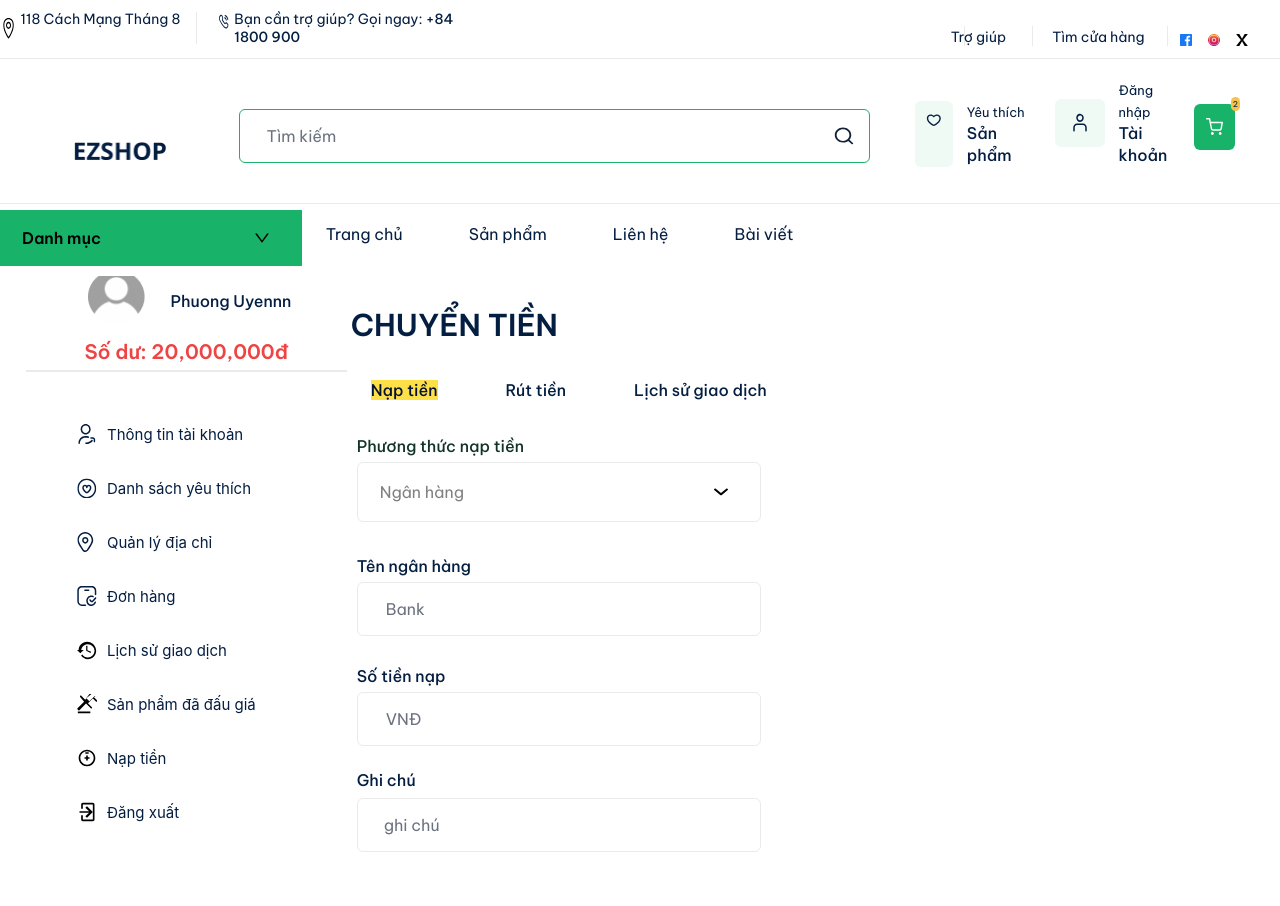
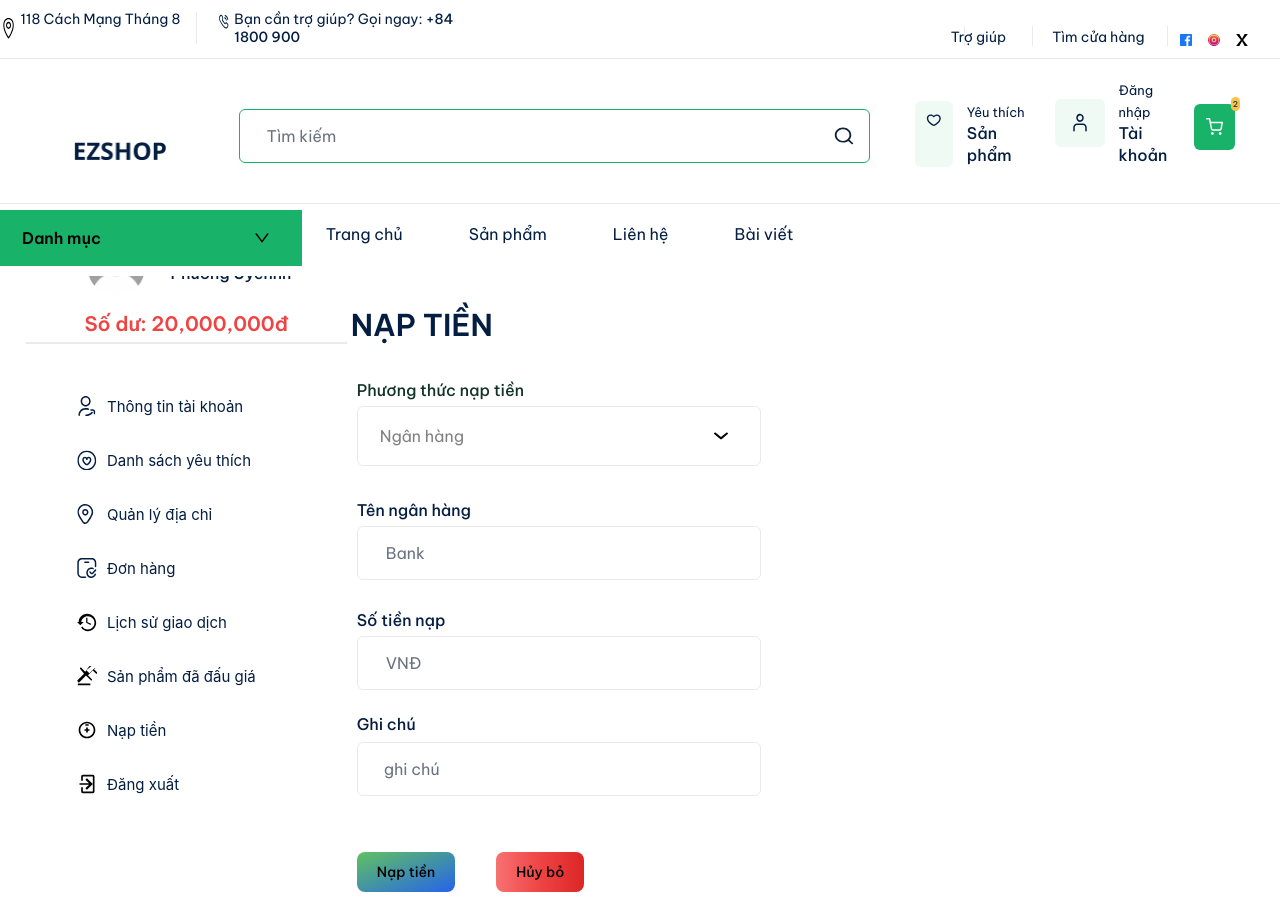
Before and after one commit to NguyenDucAnh1908/second-hand-auction-system, a React (Vite) app in the folder second-hand-auction-system_FE/: page /DepositMoney in a window 1280 px wide. Shown: the top 906 px of the page. Built offline with nearby package versions, Linux system fonts and the light colour scheme.

Commit message:
fix button

```diff
--- a/second-hand-auction-system_FE/src/App.jsx
+++ b/second-hand-auction-system_FE/src/App.jsx
@@ -12,6 +12,7 @@
 import TestAPI from "pages/TestAPI.jsx";
 import ProfileDetailPage from "pages/ProfileDetail";
 import DepositMoneyPage from "pages/DepositMoney";
+import TestComponent from "./components/TestComponent.jsx";
 
 function App() {
   return (
@@ -27,6 +28,7 @@
         <Route path="Test" index element={<TestAPI />} />
         <Route path="ProfileDetail" index element={<ProfileDetailPage />} />
         <Route path="DepositMoney" index element={<DepositMoneyPage />} />
+        <Route path="TestComponent" index element={<TestComponent />} />
       </Route>
     </Routes>
   );
--- /dev/null
+++ b/second-hand-auction-system_FE/src/components/TestComponent.jsx
@@ -0,0 +1,32 @@
+import React from 'react';
+import { Button } from 'antd';
+import { Heading } from './Heading/index.jsx';
+
+const TestComponent = () => {
+    return (
+        <div className="mt-14 flex items-center gap-[33px]">
+            {/*<Button*/}
+            {/*    type="dashed"*/}
+            {/*    className="min-w-[114px] rounded-md border border-solid border-red-700 bg-red-500 text-white*/}
+            {/*        hover:bg-white hover:text-red-500 transition duration-200"*/}
+            {/*>*/}
+            {/*    Nạp tiền*/}
+            {/*</Button>*/}
+            <button type="button"
+                    className="text-white bg-gradient-to-br from-green-400 to-blue-600 hover:bg-gradient-to-bl focus:ring-4 focus:outline-none focus:ring-green-200 dark:focus:ring-green-800 font-medium rounded-lg text-sm px-5 py-2.5 text-center me-2 mb-2">
+                Nạp tiền
+            </button>
+            <button type="button"
+                    className="text-white bg-gradient-to-r from-red-400 via-red-500 to-red-600 hover:bg-gradient-to-br focus:ring-4 focus:outline-none focus:ring-red-300 dark:focus:ring-red-800 font-medium rounded-lg text-sm px-5 py-2.5 text-center me-2 mb-2">
+                Hủy bỏ
+            </button>
+
+
+            <Heading as="p" className="text-[16px] font-normal text-blue_gray-600">
+                Hủy bỏ
+            </Heading>
+        </div>
+    );
+}
+
+export default TestComponent;
--- /dev/null
+++ b/second-hand-auction-system_FE/src/components/TransferMoneyOption/index.jsx
@@ -0,0 +1,22 @@
+import React from 'react';
+import {Button} from "../Button/index.jsx";
+import {Heading} from "../Heading/index.jsx";
+
+const AccountOptions = () => {
+    return (
+        <div className="mt-14 flex items-center gap-[33px]">
+            <Button
+                size="lg"
+                shape="round"
+                className="min-w-[114px] rounded-md border border-solid border-green-a700 px-[23px] sm:px-5 bg-green-500 text-white"
+            >
+                Nạp tiền
+            </Button>
+
+            <Heading as="p" className="text-[16px] font-normal text-blue_gray-600">
+                Hủy bỏ
+            </Heading>
+        </div>
+    )
+}
+export default AccountOptions;
--- a/second-hand-auction-system_FE/src/pages/DepositMoney/index.jsx
+++ b/second-hand-auction-system_FE/src/pages/DepositMoney/index.jsx
@@ -52,16 +52,16 @@
                                 as="h3"
                                 className="text-[30px] font-semibold uppercase text-blue_gray-900_01 md:text-[28px] sm:text-[26px]"
                             >
-                                Chuyển tiền
+                                Nạp Tiền
                             </Heading>
-                            <TabList className="mx-1.5 flex flex-wrap gap-[68px] self-stretch px-5 md:mx-0 md:gap-5">
-                                <Tab className="bg-yellow-300 text-[16px] font-medium text-blue_gray-900_01">
-                                    Nạp tiền
-                                </Tab>
+                            {/*<TabList className="mx-1.5 flex flex-wrap gap-[68px] self-stretch px-5 md:mx-0 md:gap-5">*/}
+                            {/*    <Tab className="bg-yellow-300 text-[16px] font-medium text-blue_gray-900_01">*/}
+                            {/*        Nạp tiền*/}
+                            {/*    </Tab>*/}
 
-                                <Tab className="text-[16px] font-medium text-blue_gray-900_01">Rút tiền</Tab>
-                                <Tab className="text-[16px] font-medium text-blue_gray-900_01">Lịch sử giao dịch</Tab>
-                            </TabList>
+                            {/*    <Tab className="text-[16px] font-medium text-blue_gray-900_01">Rút tiền</Tab>*/}
+                            {/*    <Tab className="text-[16px] font-medium text-blue_gray-900_01">Lịch sử giao dịch</Tab>*/}
+                            {/*</TabList>*/}
                             {[...Array(3)].map((_, index) => (
                                 <TabPanel key={`tab-panel${index}`} className="absolute mx-1.5 self-stretch md:mx-0">
                                     <div className="w-full self-stretch">
@@ -121,17 +121,14 @@
                                                 />
                                             </div>
                                             <div className="mt-14 flex items-center gap-[33px]">
-                                                <Button
-                                                    size="lg"
-                                                    shape="round"
-                                                    className="min-w-[114px] rounded-md border border-solid border-green-a700 px-[23px] sm:px-5 bg-green-500 text-white"
-                                                >
+                                                <button type="button"
+                                                        className="text-white bg-gradient-to-br from-green-400 to-blue-600 hover:bg-gradient-to-bl focus:ring-4 focus:outline-none focus:ring-green-200 dark:focus:ring-green-800 font-medium rounded-lg text-sm px-5 py-2.5 text-center me-2 mb-2">
                                                     Nạp tiền
-                                                </Button>
-
-                                                <Heading as="p" className="text-[16px] font-normal text-blue_gray-600">
+                                                </button>
+                                                <button type="button"
+                                                        className="text-white bg-gradient-to-r from-red-400 via-red-500 to-red-600 hover:bg-gradient-to-br focus:ring-4 focus:outline-none focus:ring-red-300 dark:focus:ring-red-800 font-medium rounded-lg text-sm px-5 py-2.5 text-center me-2 mb-2">
                                                     Hủy bỏ
-                                                </Heading>
+                                                </button>
                                             </div>
                                         </div>
                                     </div>
--- a/second-hand-auction-system_FE/src/pages/TestAPI.jsx
+++ b/second-hand-auction-system_FE/src/pages/TestAPI.jsx
@@ -27,6 +27,8 @@
                 </ul>
                 <Link to="/welcome">Back to Welcome</Link>
             </section>
+
+
         );
     } else if (isError) {
         content = <p>{JSON.stringify(error)}</p>;
```
Also changed, not shown: second-hand-auction-system_FE/src/components/AccountOption/index.jsx (+1 -11 lines), 1 other file (tests, documents, lock files or other folders).
